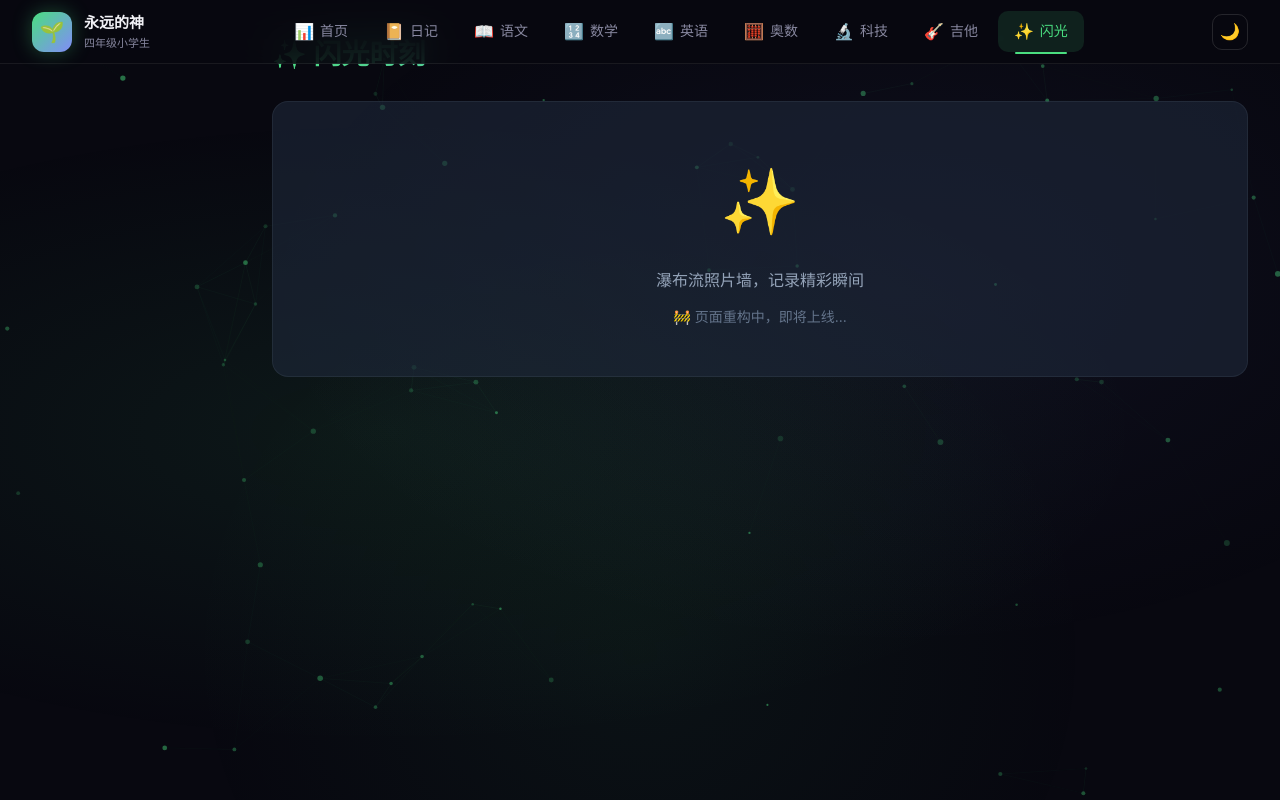
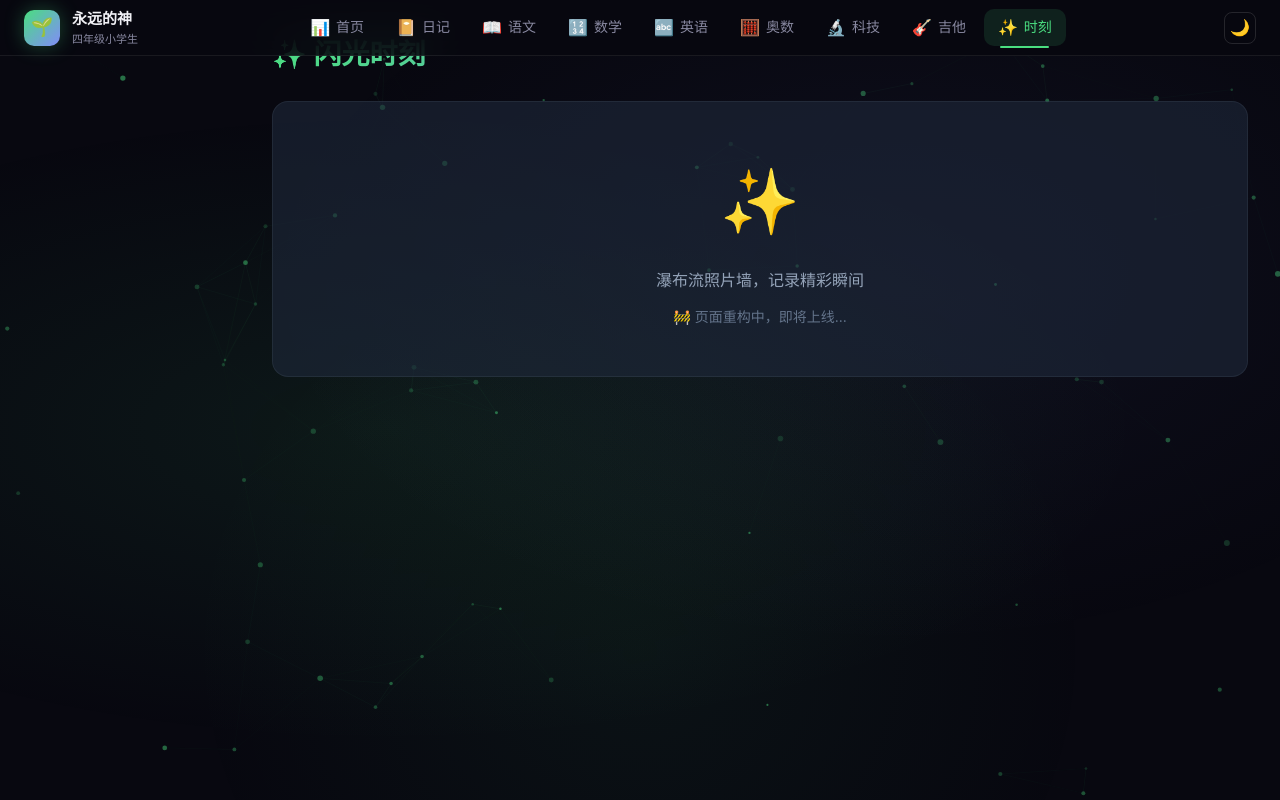
Before and after one commit to wjbtian/shengrong-study, a Vue app in the folder vue-app/: page /shines in a window 1280 px wide. Built offline with nearby package versions, Linux system fonts and the light colour scheme; no server answers.

Commit message:
style: 导航栏紧凑优化

```diff
--- a/vue-app/src/App.vue
+++ b/vue-app/src/App.vue
@@ -121,7 +121,7 @@ onUnmounted(() => {
 .app-container::before {
   content: '';
   position: fixed;
-  top: 64px;
+  top: 56px;
   left: 0;
   right: 0;
   bottom: 0;
@@ -133,7 +133,7 @@ onUnmounted(() => {
 }
 
 .main-content {
-  padding: 88px 40px 40px;
+  padding: 72px 40px 40px;
   position: relative;
   z-index: 2;
   min-height: 100vh;
--- a/vue-app/src/components/TopNav.vue
+++ b/vue-app/src/components/TopNav.vue
@@ -64,7 +64,7 @@ const navItems = [
   { path: '/olympiad', icon: '🧮', label: '奥数' },
   { path: '/tech', icon: '🔬', label: '科技' },
   { path: '/guitar', icon: '🎸', label: '吉他' },
-  { path: '/shines', icon: '✨', label: '闪光' }
+  { path: '/shines', icon: '✨', label: '时刻' }
 ]
 </script>
 
@@ -74,14 +74,14 @@ const navItems = [
   top: 0;
   left: 0;
   right: 0;
-  height: 64px;
+  height: 56px;
   background: rgba(8, 8, 16, 0.8);
   backdrop-filter: blur(20px);
   border-bottom: 1px solid var(--border);
   display: flex;
   align-items: center;
   justify-content: space-between;
-  padding: 0 32px;
+  padding: 0 24px;
   z-index: 100;
   transition: all 0.3s;
 }
@@ -98,14 +98,14 @@ const navItems = [
 }
 
 .avatar {
-  width: 40px;
-  height: 40px;
-  border-radius: 12px;
+  width: 36px;
+  height: 36px;
+  border-radius: 10px;
   background: linear-gradient(135deg, var(--accent), var(--accent2));
   display: flex;
   align-items: center;
   justify-content: center;
-  font-size: 20px;
+  font-size: 18px;
   box-shadow: 0 0 20px rgba(74,222,128,0.3);
 }
 
@@ -135,7 +135,7 @@ const navItems = [
   display: flex;
   align-items: center;
   gap: 6px;
-  padding: 8px 16px;
+  padding: 6px 14px;
   border-radius: var(--radius-sm);
   color: var(--text2);
   font-size: 14px;
@@ -176,9 +176,9 @@ const navItems = [
 }
 
 .action-btn {
-  width: 36px;
-  height: 36px;
-  border-radius: 10px;
+  width: 32px;
+  height: 32px;
+  border-radius: 8px;
   border: 1px solid var(--border2);
   background: transparent;
   color: var(--text2);
```
Also changed, not shown: 4 other files (tests, documents, lock files or other folders).
